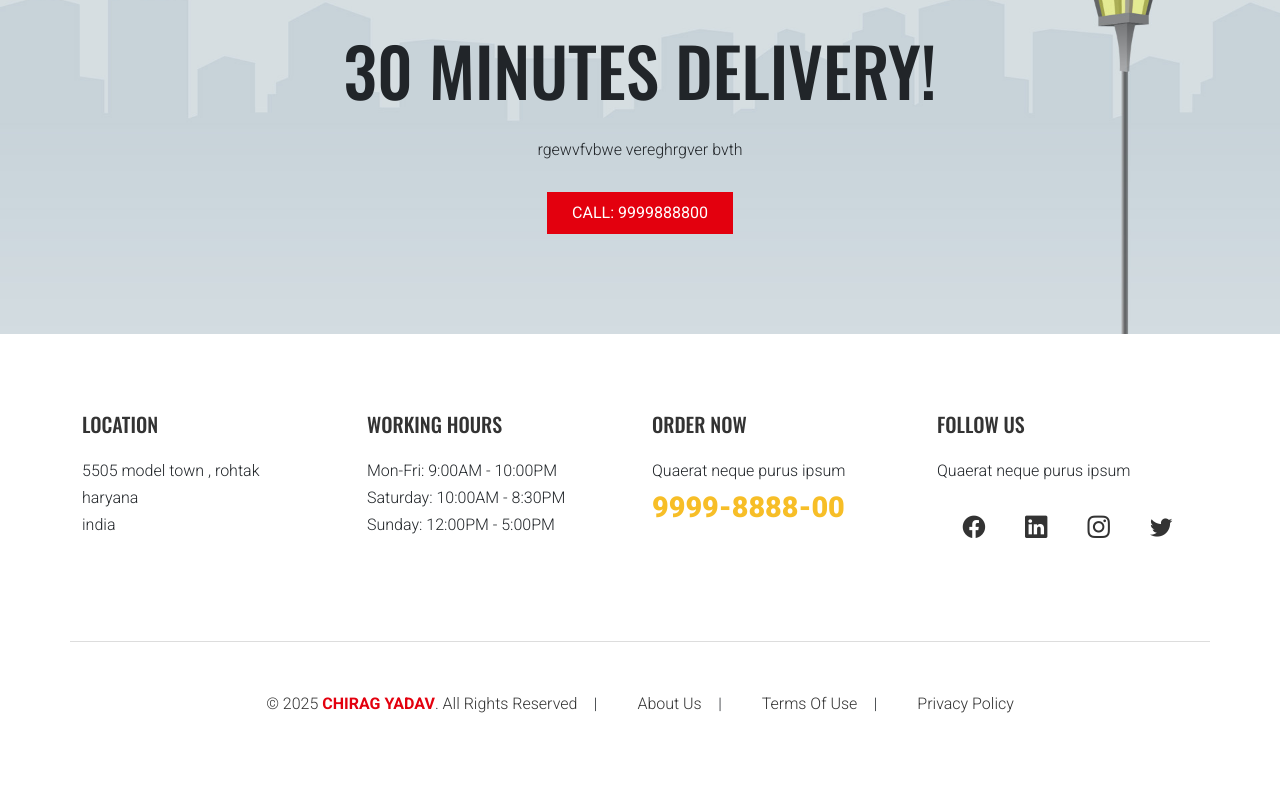
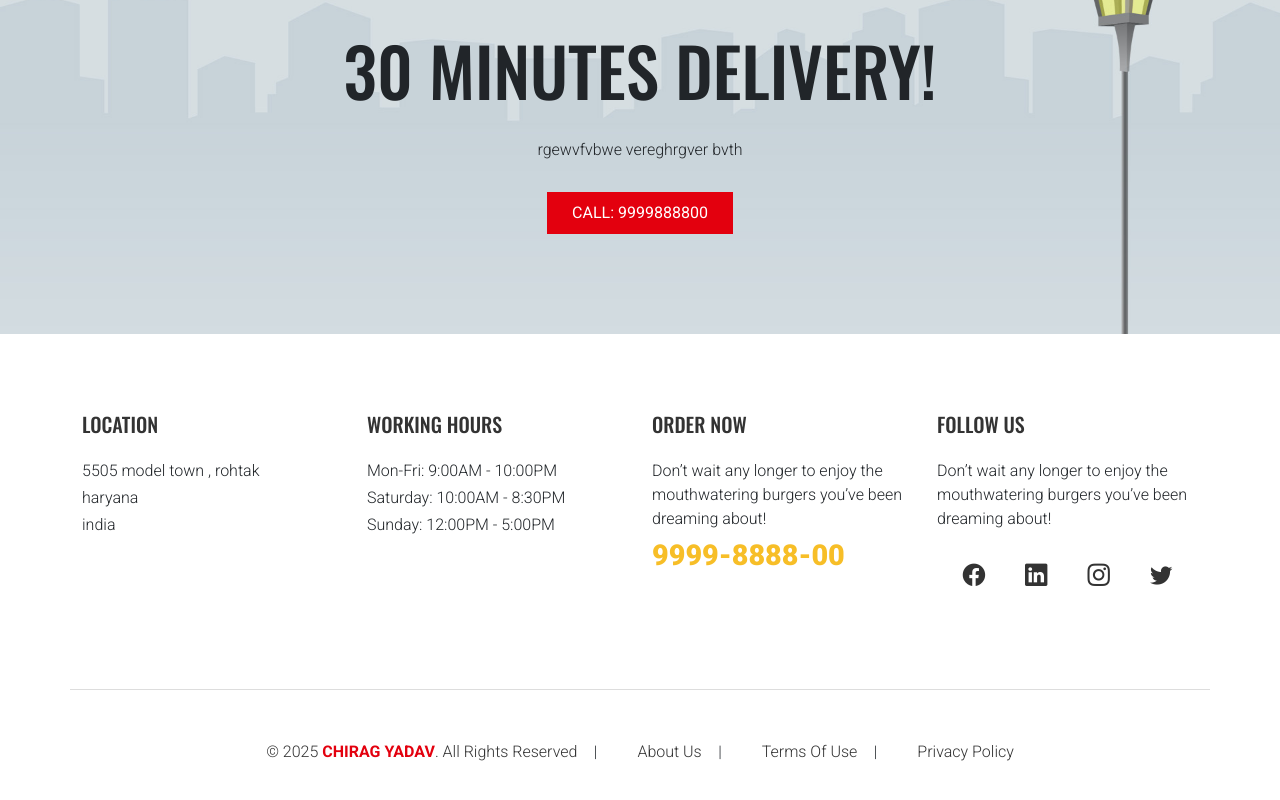
Before and after one commit to chirag-tech210/food_app, a React (Vite) app: page / in a window 1280 px wide. Shown: the part 6942-7742 px from the top of the page. Before the commit the page ends 7708 px from the top, so only its background shows below. Built offline with nearby package versions, Linux system fonts and the light colour scheme.

Commit message:
Update footer.jsx

```diff
--- a/src/components/layouts/footer.jsx
+++ b/src/components/layouts/footer.jsx
@@ -55,7 +55,7 @@ function Footer() {
           <Col sm={6} lg={3} className='mb-4 mb-lg-0'>
             <div className='text-cente'>
               <h5>Order Now</h5>
-              <p>Quaerat neque purus ipsum</p>
+              <p>Don’t wait any longer to enjoy the mouthwatering burgers you’ve been dreaming about!</p>
               <p><Link to='tel:9999888800' className='calling'>9999-8888-00</Link></p>
 
             </div>
@@ -64,7 +64,7 @@ function Footer() {
           <Col sm={6} lg={3} className='mb-4 mb-lg-0'>
             <div className='text-cente'>
               <h5>follow us</h5>
-              <p>Quaerat neque purus ipsum</p>
+              <p>Don’t wait any longer to enjoy the mouthwatering burgers you’ve been dreaming about!</p>
               <ul className='list-unstyled text-center mt-2'>
                 <li>
                   <Link to='/'>
```
